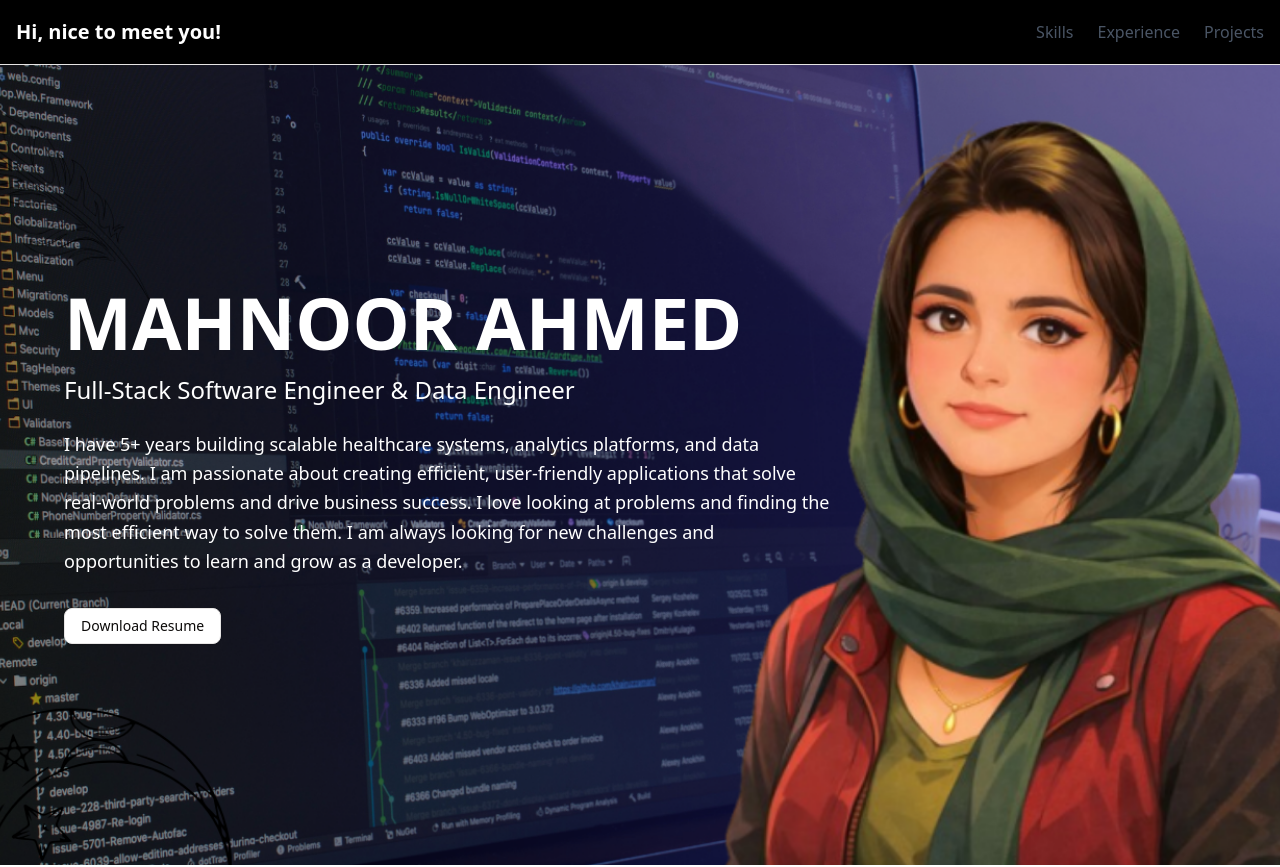
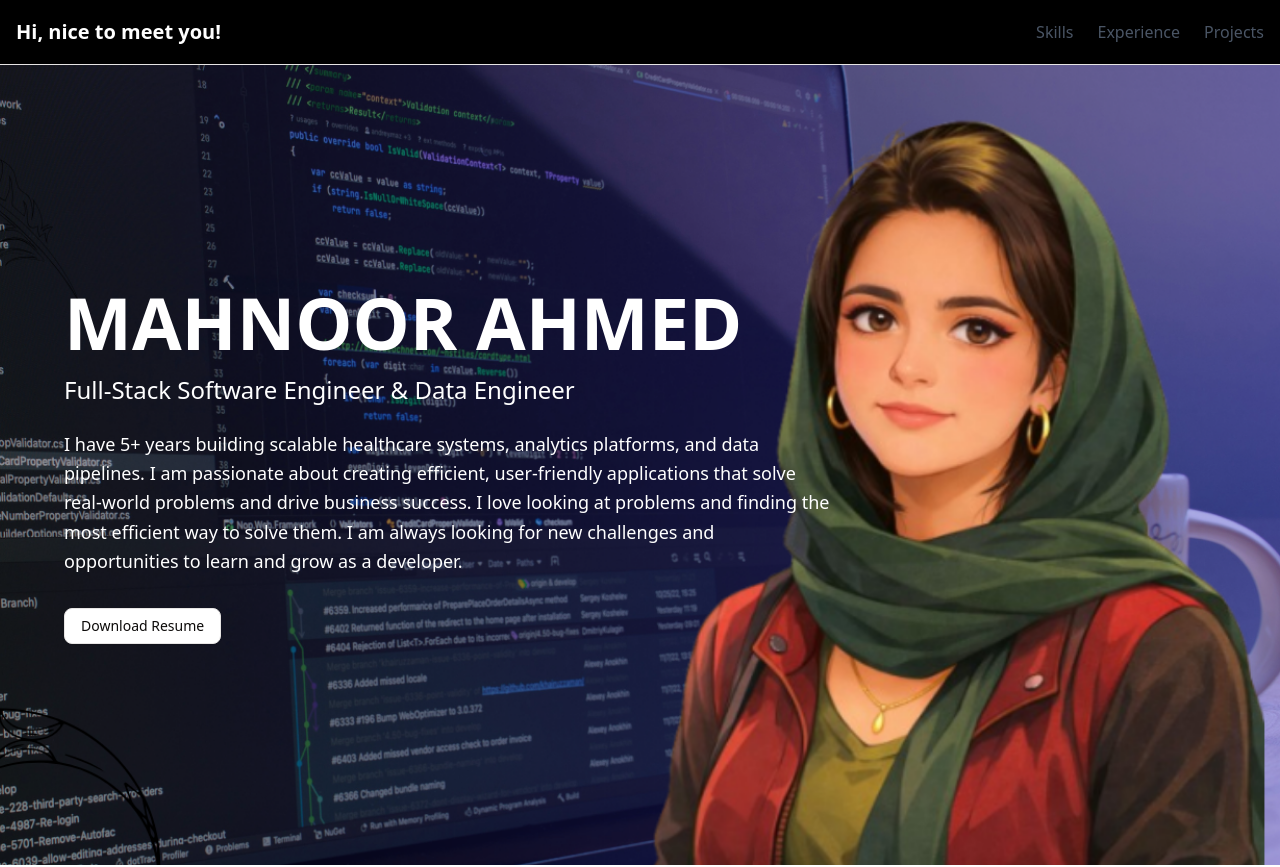
Before and after one commit to mahusama/mahmed, a Next.js app: page / in a window 1280 px wide. Shown: the top 867 px of the page. Built offline with nearby package versions, Linux system fonts and the light colour scheme.

Commit message:
Change to pic orientation

```diff
--- a/app/page.css
+++ b/app/page.css
@@ -3,7 +3,7 @@
   width: 100%;
   background-image: url("hero_picture.png");
   background-size: cover;
-  background-position: center;
+  background-position: right center;
   background-repeat: no-repeat;
   display: flex;
   align-items: center;
--- a/components/Header.tsx
+++ b/components/Header.tsx
@@ -3,7 +3,7 @@ import Link from "next/link";
 export default function Header() {
   return (
     <header className="w-full border-b bg-black text-white">
-      <div className="mx-auto flex h-16 max-w-7xl items-center justify-between px-4">
+      <div className="overlay mx-auto flex h-16 max-w-7xl items-center justify-between px-4">
 
         <Link href="/" className="text-xl font-semibold">
           Hi, nice to meet you!
```
